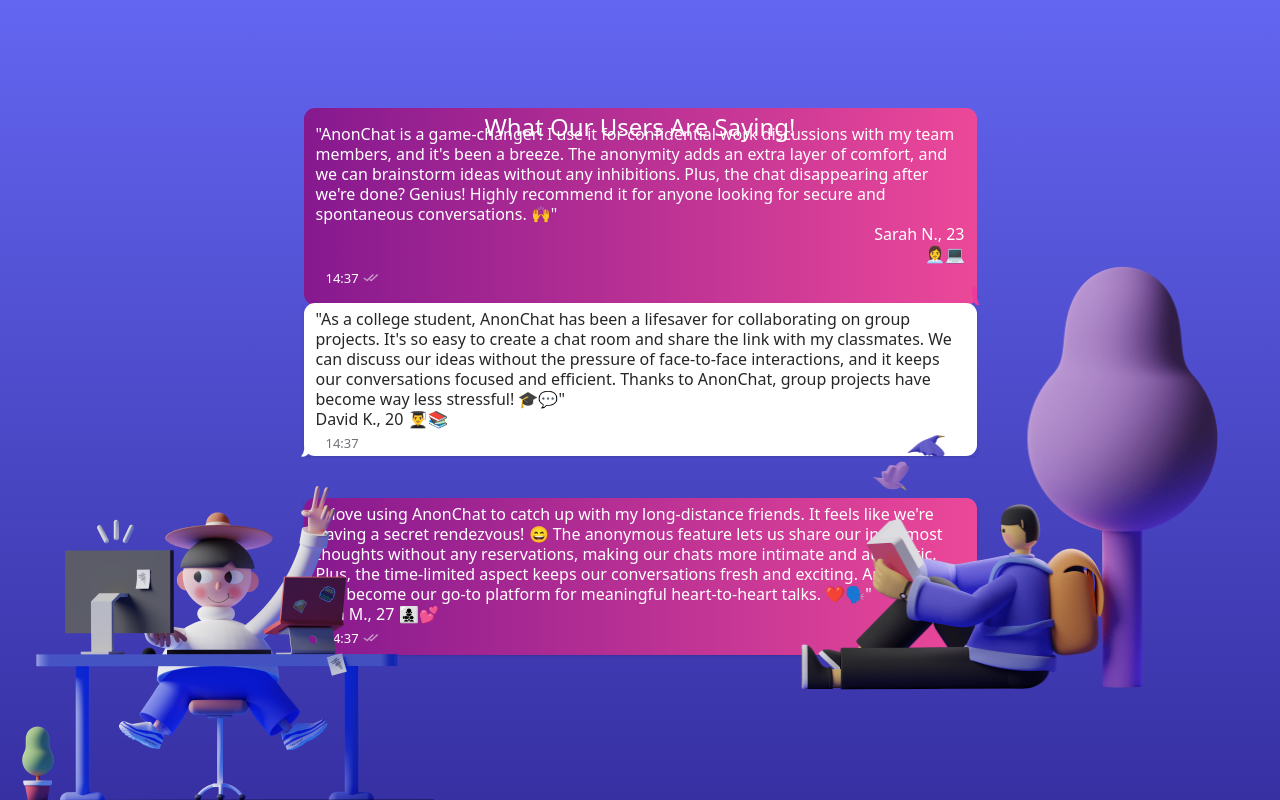
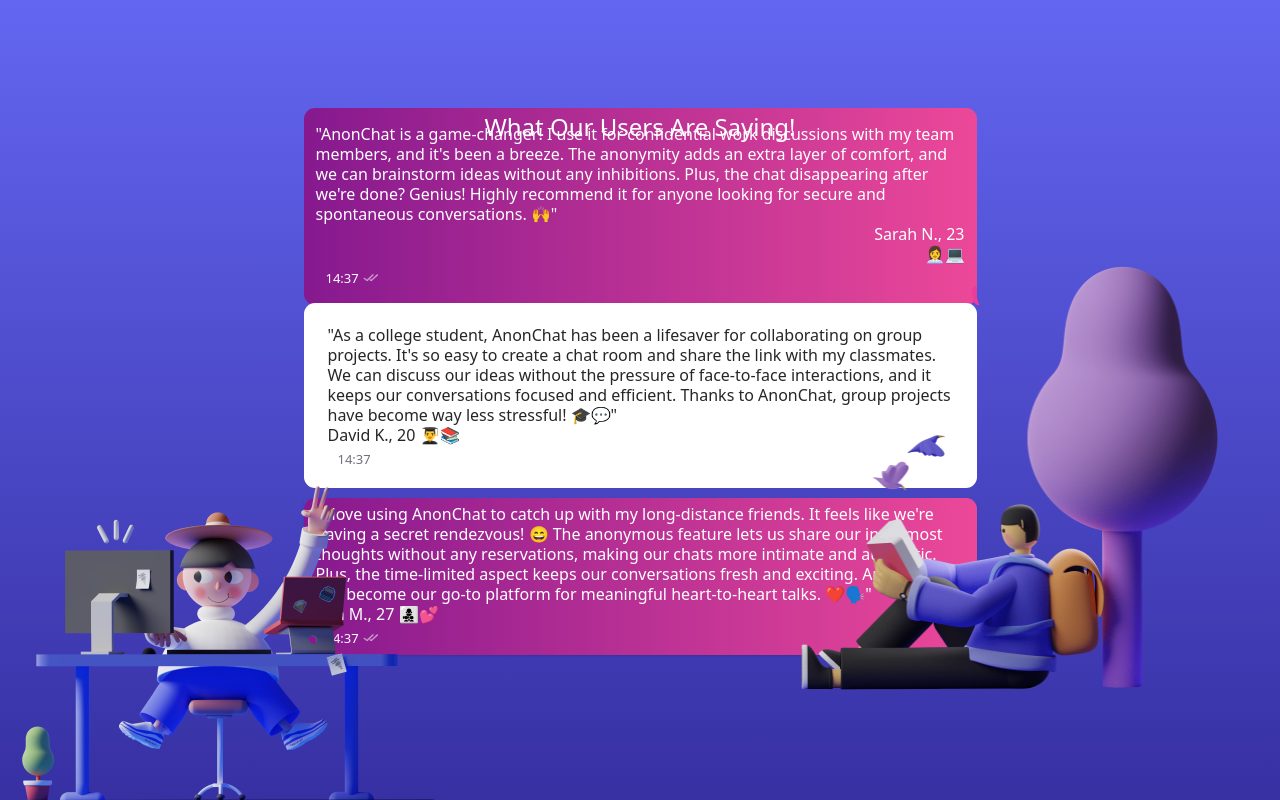
Before and after one commit to world-wide-techies/annon_chat, a Next.js app: page / in a window 1280 px wide. Built offline with nearby package versions, Linux system fonts and the light colour scheme; a web font is replaced by a local one.

Commit message:
Up5PM12:47 PMe5

```diff
--- a/app/components/testimonials_comp.js
+++ b/app/components/testimonials_comp.js
@@ -51,8 +51,8 @@ const Testimonials = () => {
           </div>
 
           <div className="h-[195px] flex-col  flex">
-            <div className="w-[673px] shadow ">
-              <div className="grow relative px-3 py-1.5 bg-white rounded-[11px]">
+            <div className="w-[673px] relative  px-3 py-4 bg-white rounded-[11px]">
+              <div className="grow relative px-3 py-1.5 ">
                 <div className="w-[11px] h-5 left-[-3px] bottom-[-1px] absolute">
                   <Image
                     src={CONTAINER}
```
